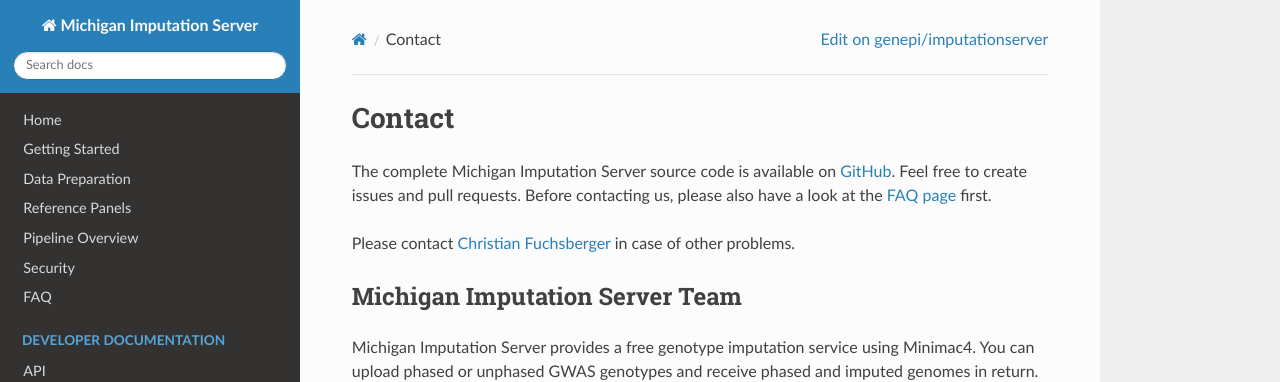
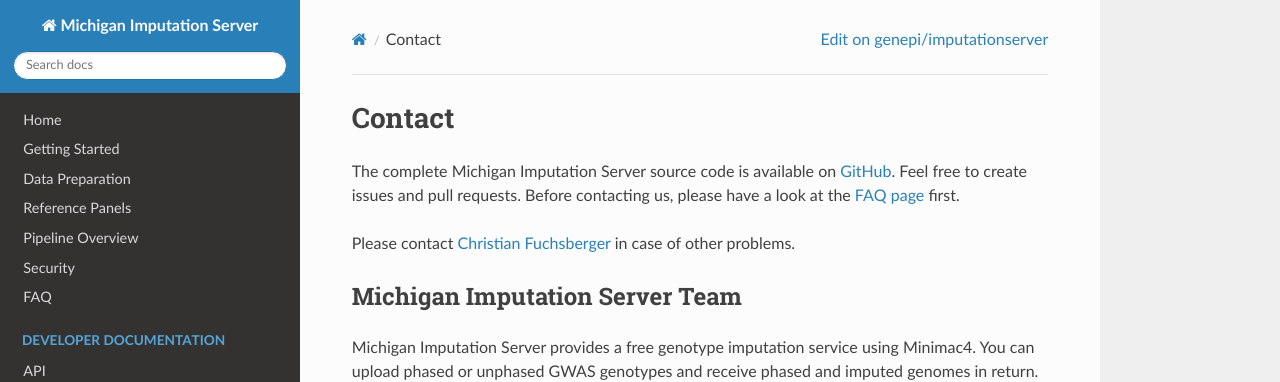
Before and after one commit to genepi/imputationserver, an MkDocs documentation site: the page built from docs/contact.md, in a window 1280 px wide and 1377 px high. Shown: the top 382 px of the window. Built offline with MkDocs 1.6.1, drawn with Linux system fonts in a browser that asks for light colours; nearby versions of some CDN libraries; old or Windows-style settings are respelled for this version of MkDocs.

Commit message:
Update contact/api documentation

```diff
--- a/docs/contact.md
+++ b/docs/contact.md
@@ -1,6 +1,6 @@
 # Contact
 
-The complete Michigan Imputation Server source code is available on [GitHub](https://github.com/genepi/imputationserver). Feel free to create issues and pull requests. Before contacting us, please also have a look at the [FAQ page](/faq) first.
+The complete Michigan Imputation Server source code is available on [GitHub](https://github.com/genepi/imputationserver). Feel free to create issues and pull requests. Before contacting us, please have a look at the [FAQ page](/faq) first.
 
 Please contact [Christian Fuchsberger](mailto:cfuchsb@umich.edu) in case of other problems.
 
```
Also changed, not shown: docs/api.md (+2 -2 lines).
